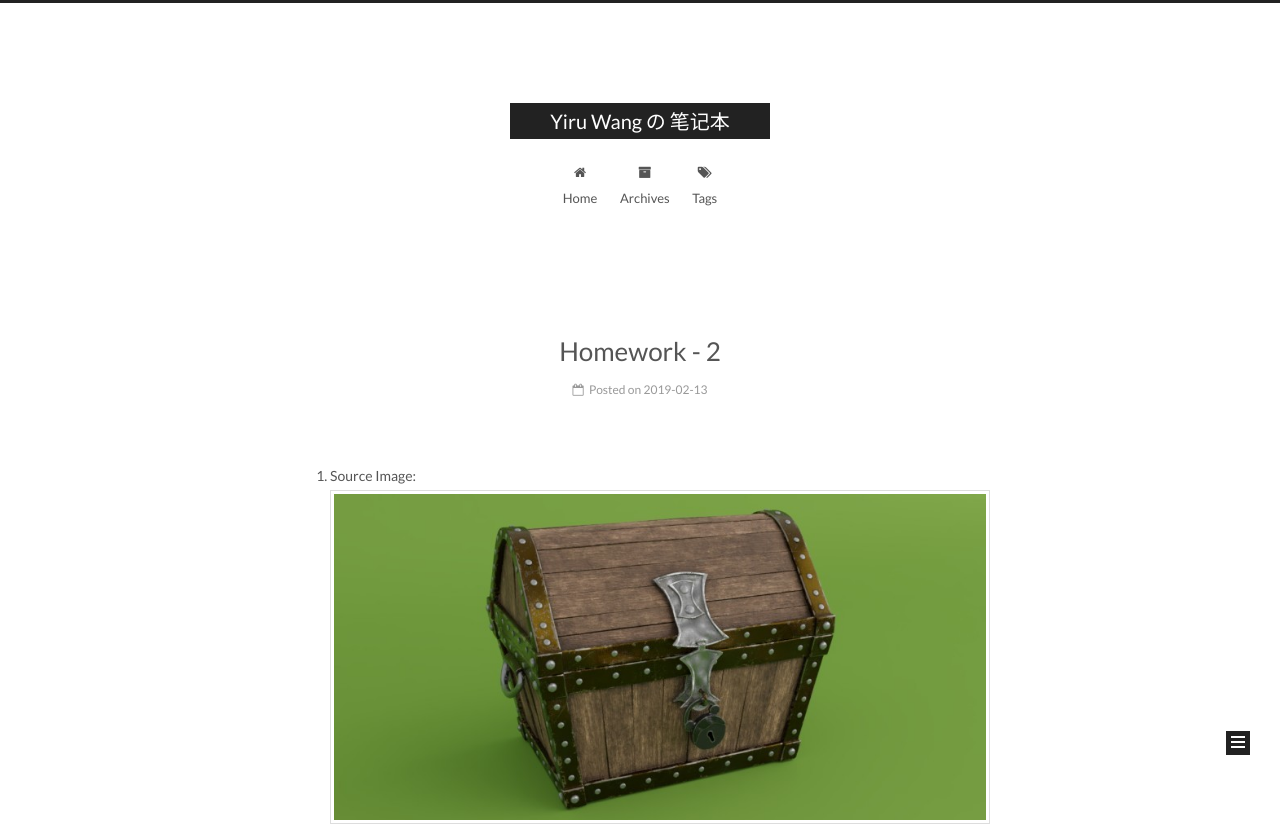
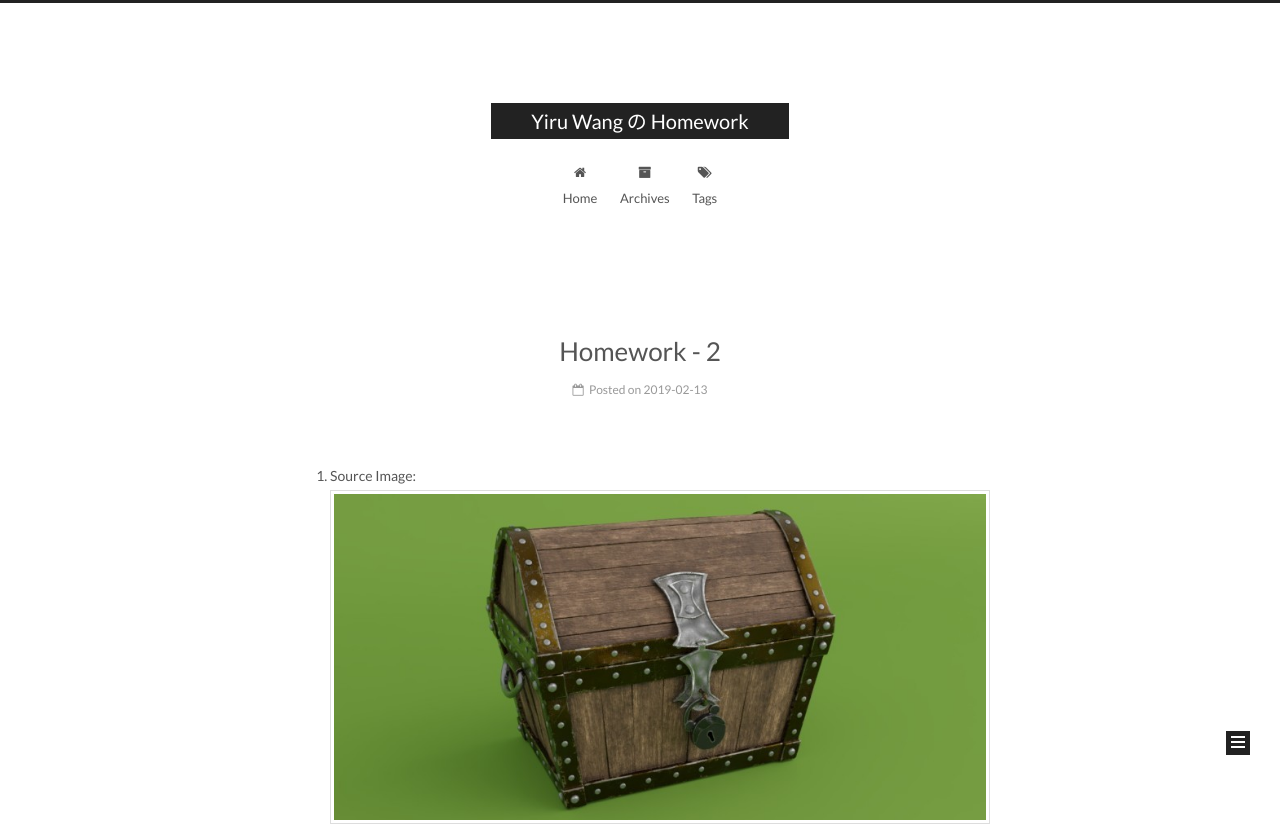
Before and after one commit to irawong/irawong.github.io, a plain HTML site: page index.html in a window 1280 px wide. Shown: the top 827 px of the page. Drawn offline with nearby package versions, Linux system fonts and the light colour scheme; some packages are replaced by stand-ins of ours.

Commit message:
Site updated: 2019-02-17 22:40:09

```diff
--- a/css/main.css
+++ b/css/main.css
@@ -1807,7 +1807,7 @@ pre .javascript .function {
   width: 4px;
   height: 4px;
   border-radius: 50%;
-  background: #81dfff;
+  background: #96fb0f;
 }
 .links-of-blogroll {
   font-size: 13px;
--- a/index.html
+++ b/index.html
@@ -95,12 +95,12 @@
 
 
 <meta property="og:type" content="website">
-<meta property="og:title" content="Yiru Wang の 笔记本">
+<meta property="og:title" content="Yiru Wang の Homework">
 <meta property="og:url" content="http://yoursite.com/index.html">
-<meta property="og:site_name" content="Yiru Wang の 笔记本">
+<meta property="og:site_name" content="Yiru Wang の Homework">
 <meta property="og:locale" content="default">
 <meta name="twitter:card" content="summary">
-<meta name="twitter:title" content="Yiru Wang の 笔记本">
+<meta name="twitter:title" content="Yiru Wang の Homework">
 
 
 
@@ -135,7 +135,7 @@
 
 
 
-  <title>Yiru Wang の 笔记本</title>
+  <title>Yiru Wang の Homework</title>
 
 
 
@@ -173,7 +173,7 @@
     <div class="custom-logo-site-title">
       <a href="/" class="brand" rel="start">
         <span class="logo-line-before"><i></i></span>
-        <span class="site-title">Yiru Wang の 笔记本</span>
+        <span class="site-title">Yiru Wang の Homework</span>
         <span class="logo-line-after"><i></i></span>
       </a>
     </div>
@@ -269,7 +269,7 @@
     </span>
 
     <span hidden itemprop="publisher" itemscope itemtype="http://schema.org/Organization">
-      <meta itemprop="name" content="Yiru Wang の 笔记本">
+      <meta itemprop="name" content="Yiru Wang の Homework">
     </span>
 
 
@@ -399,7 +399,7 @@
     </span>
 
     <span hidden itemprop="publisher" itemscope itemtype="http://schema.org/Organization">
-      <meta itemprop="name" content="Yiru Wang の 笔记本">
+      <meta itemprop="name" content="Yiru Wang の Homework">
     </span>
 
 
```
Also changed, not shown: 2019/01/31/homework-1/index.html (+4 -4 lines), 2019/02/13/homework-2/index.html (+4 -4 lines), archives/2019/01/index.html (+5 -5 lines), archives/2019/02/index.html (+5 -5 lines), archives/2019/index.html (+5 -5 lines), archives/index.html (+5 -5 lines).
